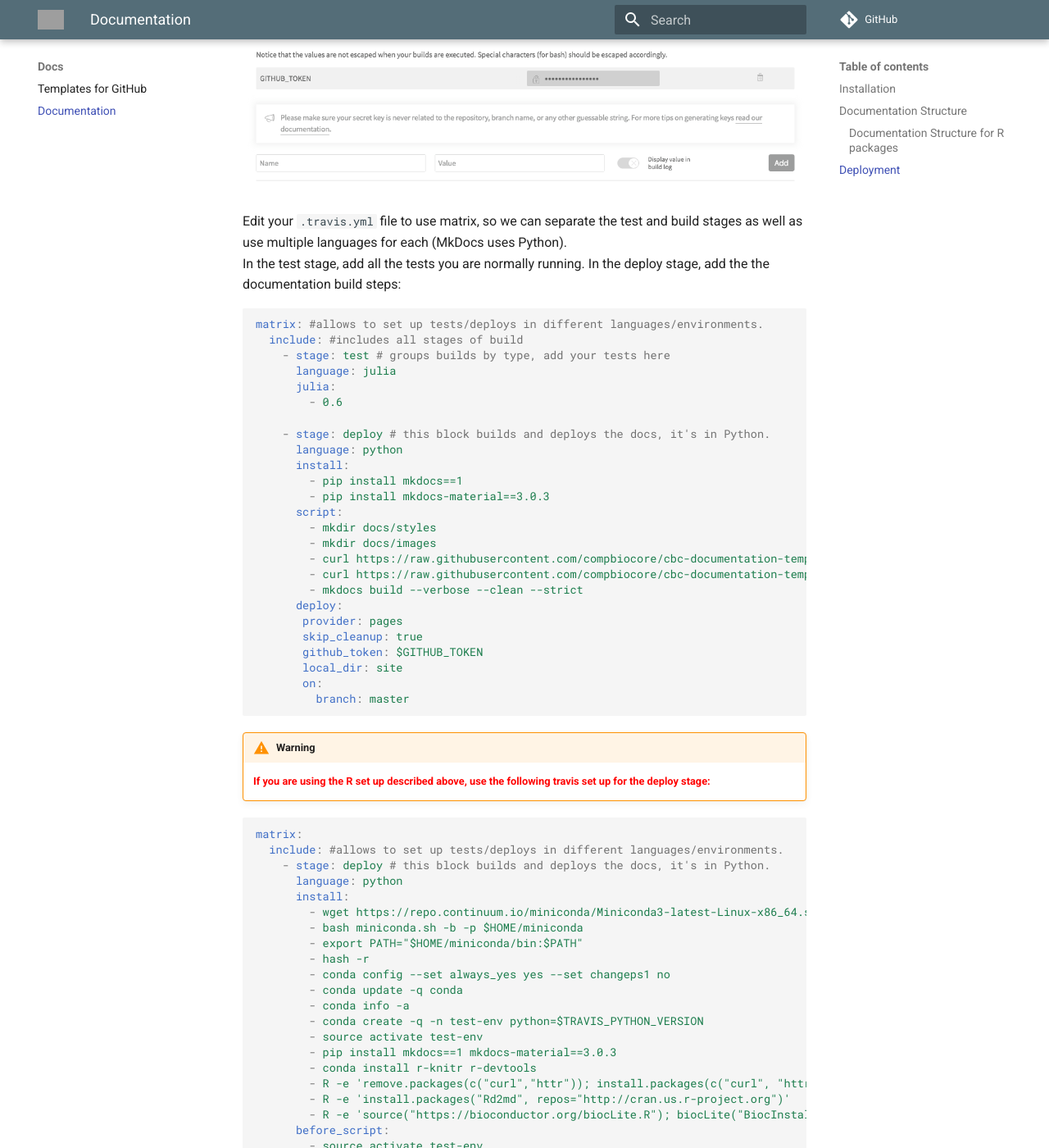
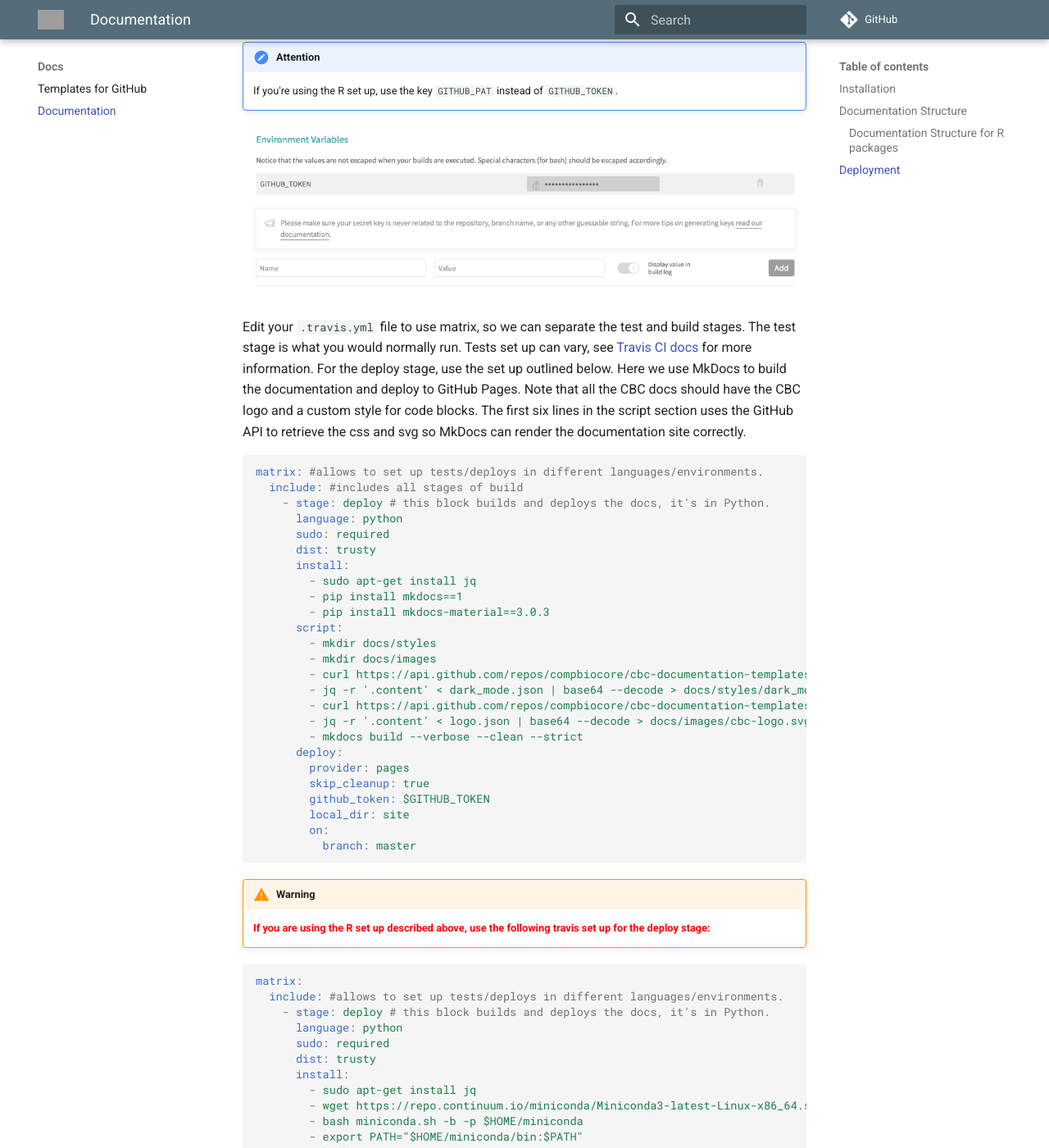
Before and after one commit to compbiocore/cbc-documentation-templates, an MkDocs documentation site: the page built from docs/mkdocs.md, in a window 1280 px wide and 1400 px high, scrolled down 4100 px. Shown: the whole window at 82% size. Built offline with MkDocs 1.6.1 and Material for MkDocs 9.7.7, drawn with Linux system fonts in a browser that asks for light colours; comment, search, counter and statistics services are not loaded; some of the changed text lies outside the part shown; grey boxes are pictures that could not be loaded.

````diff
--- a/docs/mkdocs.md
+++ b/docs/mkdocs.md
@@ -25,6 +25,9 @@ The documentation should go in the `docs/` folder in the root of your GitHub pro
 images or with other formats should go in `docs/assests`. The document files should be Markdown.
 
 The organization of the pages in the static site is set in the configuration file `mkdocs.yml`, this file also goes in the root of the project.
+
+!!! note
+    Note that all CBC projects should have the `site_url` option set to `https://compbiocore.github.io/`. This will set the link on the logo to the main porjects site instead.
 
 ```yaml
 site_name:        Computational Biology Core - Brown University
@@ -128,35 +131,33 @@ Then, on your project's Travis settings, set the environment variable `GITHUB_TO
 
 
 
-Edit your `.travis.yml` file to use matrix, so we can separate the test and build stages as well as use multiple languages for each (MkDocs uses Python).
-In the test stage, add all the tests you are normally running. In the deploy stage, add the the documentation build steps:
+Edit your `.travis.yml` file to use matrix, so we can separate the test and build stages. The test stage is what you would normally run. Tests set up can vary, see [Travis CI docs](https://docs.travis-ci.com) for more information. For the deploy stage, use the set up outlined below. Here we use MkDocs to build the documentation and deploy to GitHub Pages. Note that all the CBC docs should have the CBC logo and a custom style for code blocks. The first six lines in the script section uses the GitHub API to retrieve the css and svg so MkDocs can render the documentation site correctly.
 ```yaml
 matrix: #allows to set up tests/deploys in different languages/environments.
   include: #includes all stages of build
-    - stage: test # groups builds by type, add your tests here
-      language: julia
-      julia:
-        - 0.6
-
     - stage: deploy # this block builds and deploys the docs, it's in Python.
       language: python
+      sudo: required
+      dist: trusty
       install:
+        - sudo apt-get install jq
         - pip install mkdocs==1
         - pip install mkdocs-material==3.0.3
       script:
         - mkdir docs/styles
         - mkdir docs/images
-        - curl https://raw.githubusercontent.com/compbiocore/cbc-documentation-templates/master/docs/assets/styles/dark_mode.css > docs/styles/dark_mode.css
-        - curl https://raw.githubusercontent.com/compbiocore/cbc-documentation-templates/master/docs/assets/img/cbc-logo.svg > docs/images/cbc-logo.svg
+        - curl https://api.github.com/repos/compbiocore/cbc-documentation-templates/contents/files/dark_mode.css\?access_token\=$GITHUB_TOKEN > dark_mode.json
+        - jq -r '.content' < dark_mode.json | base64 --decode > docs/styles/dark_mode.css
+        - curl https://api.github.com/repos/compbiocore/cbc-documentation-templates/contents/files/cbc-logo.svg\?access_token\=$GITHUB_TOKEN > logo.json
+        - jq -r '.content' < logo.json | base64 --decode > docs/images/cbc-logo.svg
         - mkdocs build --verbose --clean --strict
       deploy:
-       provider: pages
-       skip_cleanup: true
-       github_token: $GITHUB_TOKEN
-       local_dir: site
-       on:
-         branch: master
-
+        provider: pages
+        skip_cleanup: true
+        github_token: $GITHUB_TOKEN
+        local_dir: site
+        on:
+          branch: master
 ```
 
 !!! warning
@@ -167,7 +168,10 @@ matrix:
   include: #allows to set up tests/deploys in different languages/environments.
     - stage: deploy # this block builds and deploys the docs, it's in Python.
       language: python
+      sudo: required
+      dist: trusty
       install:
+        - sudo apt-get install jq
         - wget https://repo.continuum.io/miniconda/Miniconda3-latest-Linux-x86_64.sh -O miniconda.sh;
         - bash miniconda.sh -b -p $HOME/miniconda
         - export PATH="$HOME/miniconda/bin:$PATH"
@@ -189,8 +193,10 @@ matrix:
         - Rscript make.R
         - mkdir docs/styles
         - mkdir docs/images
-        - curl https://raw.githubusercontent.com/compbiocore/cbc-documentation-templates/master/docs/assets/styles/dark_mode.css > docs/styles/dark_mode.css
-        - curl https://raw.githubusercontent.com/compbiocore/cbc-documentation-templates/master/docs/assets/img/cbc-logo.svg > docs/images/cbc-logo.svg
+        - curl https://api.github.com/repos/compbiocore/cbc-documentation-templates/contents/files/dark_mode.css\?access_token\=$GITHUB_PAT > dark_mode.json
+        - jq -r '.content' < dark_mode.json | base64 --decode > docs/styles/dark_mode.css
+        - curl https://api.github.com/repos/compbiocore/cbc-documentation-templates/contents/files/cbc-logo.svg\?access_token\=$GITHUB_PAT > logo.json
+        - jq -r '.content' < logo.json | base64 --decode > docs/images/cbc-logo.svg
         - mkdocs build --verbose --clean --strict
       deploy:
        provider: pages
````
Also changed, not shown: .travis.yml (+6 -6 lines), docs/index.md (+13 -4 lines), docs/assets/img/brown.svg (added), docs/assets/img/cbc.svg (added).
